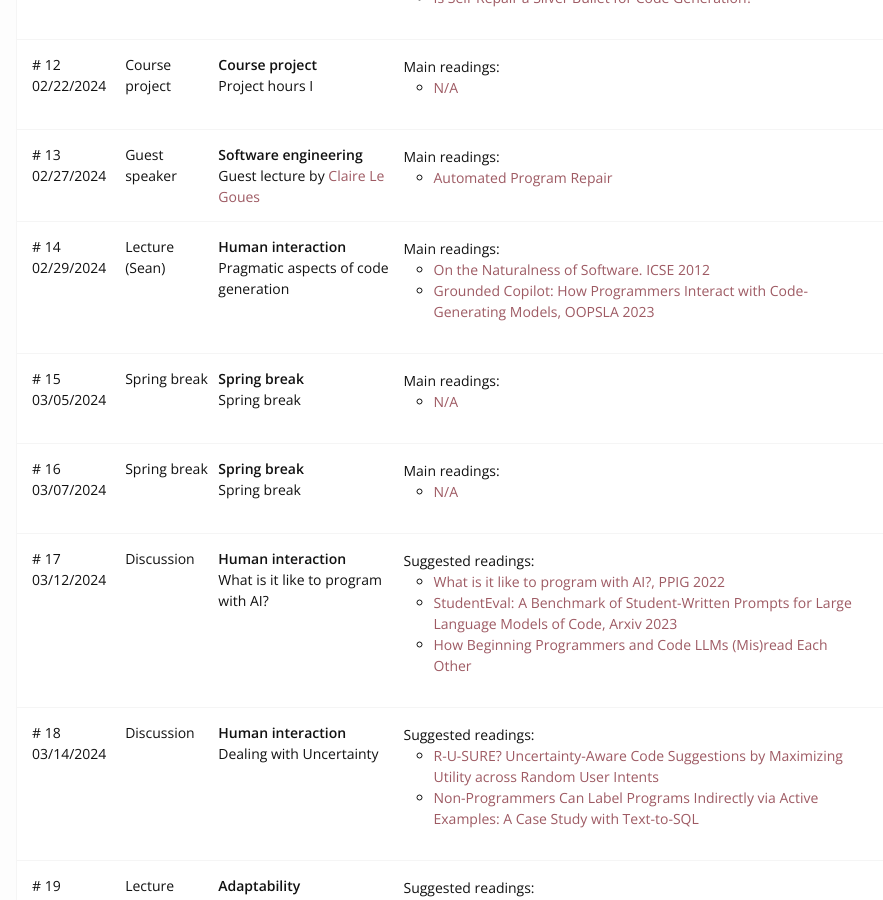
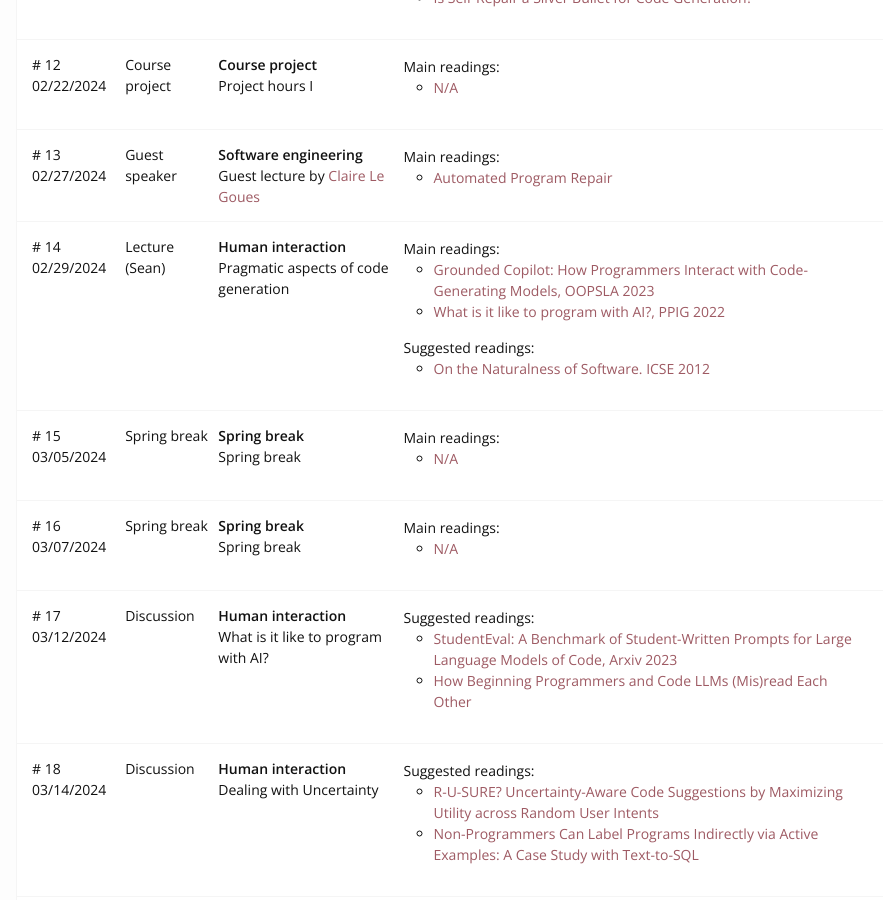
Before and after one commit to cmu-codegen/s2024, a Jekyll site: the page built from index.md, in a window 1280 px wide and 900 px high, scrolled down 4471 px. Shown: the whole window, without its empty margins (189-1072 px from the left). Built offline with Jekyll 4.4.1, drawn with Linux system fonts in a browser that asks for light colours; nearby versions of some CDN libraries; part of the change alters nothing that is shown.

Commit message:
update readings

```diff
--- a/_data/schedule.yml
+++ b/_data/schedule.yml
@@ -231,11 +231,13 @@ schedule:
       - url: /static_files/13.pdf
         name: slides
     main:
+      - url: https://dl.acm.org/doi/abs/10.1145/3586030
+        title: "Grounded Copilot: How Programmers Interact with Code-Generating Models, OOPSLA 2023"
+      - url: https://arxiv.org/abs/2208.06213
+        title: "What is it like to program with AI?, PPIG 2022"
+    suggested:
       - url: https://people.inf.ethz.ch/suz/publications/natural.pdf
         title: "On the Naturalness of Software. ICSE 2012"
-      - url: https://dl.acm.org/doi/abs/10.1145/3586030
-        title: "Grounded Copilot: How Programmers Interact with Code-Generating Models, OOPSLA 2023"
-
 
   - number: 15
     title: Spring break
@@ -270,8 +272,6 @@ schedule:
       - url: /static_files/14.pdf
         name: slides
     suggested:
-      - url: https://arxiv.org/abs/2208.06213
-        title: "What is it like to program with AI?, PPIG 2022"
       - url: https://arxiv.org/abs/2306.04556
         title: "StudentEval: A Benchmark of Student-Written Prompts for Large Language Models of Code, Arxiv 2023"
       - url: https://www.khoury.northeastern.edu/~arjunguha/main/papers/2024-charlie.html
```
